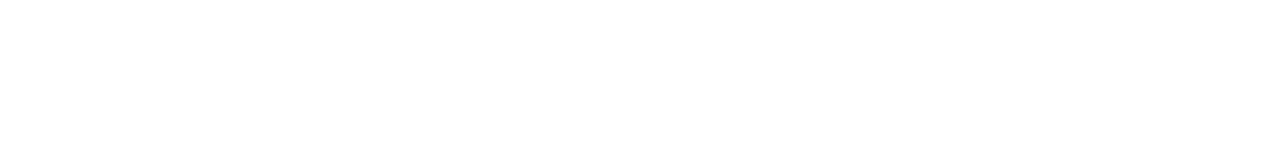
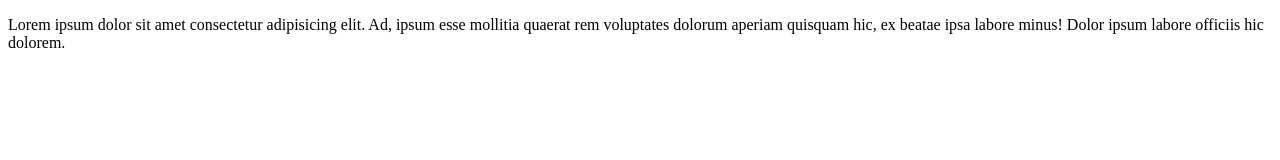
Before and after one commit to Misha-dev12/git-lesson, a plain HTML site: page git.html in a window 1280 px wide. Drawn offline with Linux system fonts and the light colour scheme.

Commit message:
add tetx

```diff
--- a/git.html
+++ b/git.html
@@ -8,5 +8,11 @@
 		/>
 		<title>Document</title>
 	</head>
-	<body></body>
+	<body>
+		<p>
+			Lorem ipsum dolor sit amet consectetur adipisicing elit. Ad, ipsum esse
+			mollitia quaerat rem voluptates dolorum aperiam quisquam hic, ex beatae
+			ipsa labore minus! Dolor ipsum labore officiis hic dolorem.
+		</p>
+	</body>
 </html>
```
